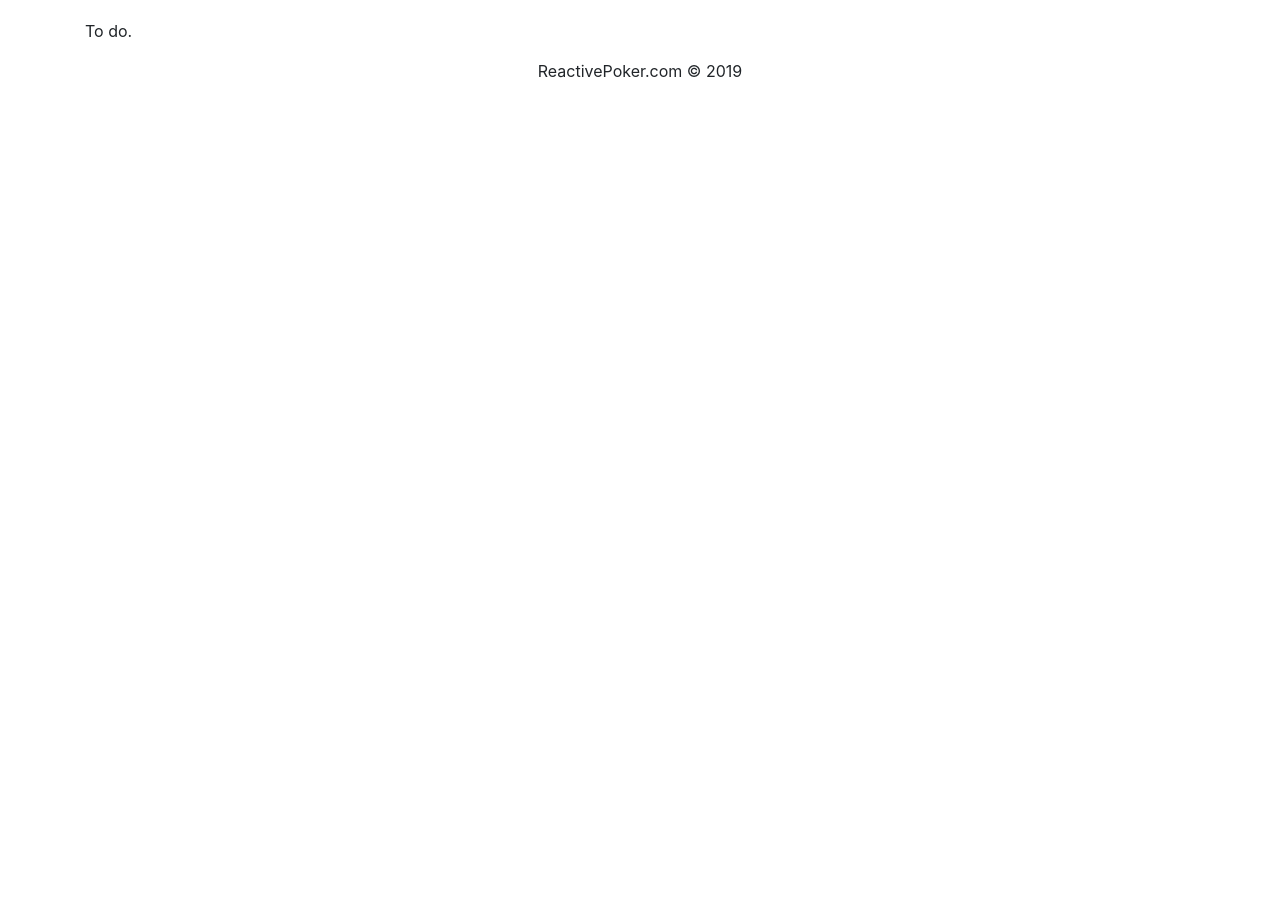
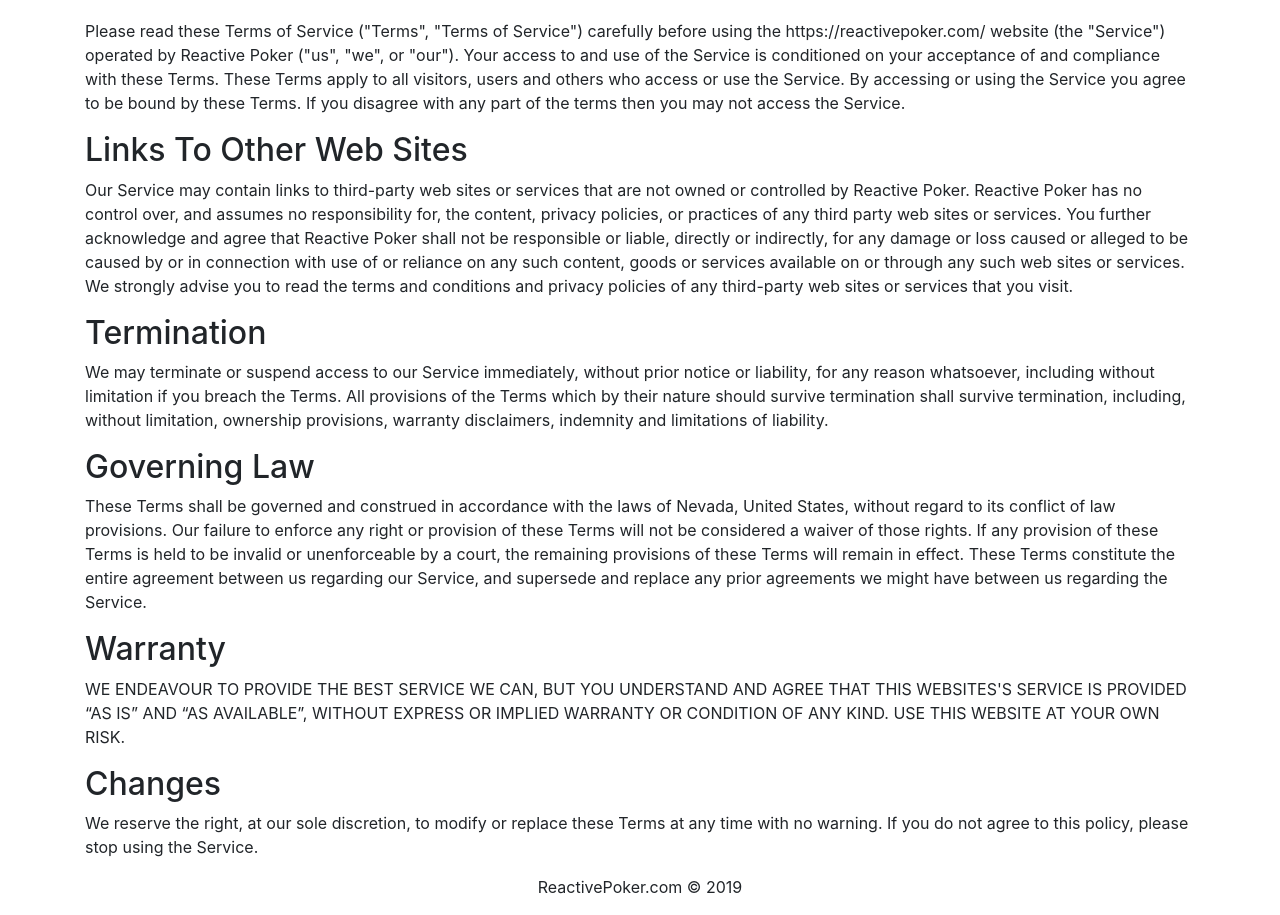
Before and after one commit to jorgedonoso/reactivepoker.com, a Next.js app: page /terms-of-service in a window 1280 px wide. Shown: the part 200-1115 px from the top of the page. Before the commit the page ends 800 px from the top, so only its background shows below. Built offline with nearby package versions, Linux system fonts and the light colour scheme.

Commit message:
Add TOS text

```diff
--- a/pages/terms-of-service.js
+++ b/pages/terms-of-service.js
@@ -3,6 +3,16 @@ import Page from "../layouts/Page"
 
 export default () => (
   <Page title="Terms of Service">
-    <p>To do.</p>
+    <p>Please read these Terms of Service ("Terms", "Terms of Service") carefully before using the https://reactivepoker.com/ website (the "Service") operated by Reactive Poker ("us", "we", or "our"). Your access to and use of the Service is conditioned on your acceptance of and compliance with these Terms. These Terms apply to all visitors, users and others who access or use the Service. By accessing or using the Service you agree to be bound by these Terms. If you disagree with any part of the terms then you may not access the Service.</p>
+    <h2>Links To Other Web Sites</h2>
+    <p>Our Service may contain links to third-party web sites or services that are not owned or controlled by Reactive Poker. Reactive Poker has no control over, and assumes no responsibility for, the content, privacy policies, or practices of any third party web sites or services. You further acknowledge and agree that Reactive Poker shall not be responsible or liable, directly or indirectly, for any damage or loss caused or alleged to be caused by or in connection with use of or reliance on any such content, goods or services available on or through any such web sites or services. We strongly advise you to read the terms and conditions and privacy policies of any third-party web sites or services that you visit.</p>
+    <h2>Termination</h2>
+    <p>We may terminate or suspend access to our Service immediately, without prior notice or liability, for any reason whatsoever, including without limitation if you breach the Terms. All provisions of the Terms which by their nature should survive termination shall survive termination, including, without limitation, ownership provisions, warranty disclaimers, indemnity and limitations of liability.</p>
+    <h2>Governing Law</h2>
+    <p>These Terms shall be governed and construed in accordance with the laws of Nevada, United States, without regard to its conflict of law provisions. Our failure to enforce any right or provision of these Terms will not be considered a waiver of those rights. If any provision of these Terms is held to be invalid or unenforceable by a court, the remaining provisions of these Terms will remain in effect. These Terms constitute the entire agreement between us regarding our Service, and supersede and replace any prior agreements we might have between us regarding the Service.</p>
+    <h2>Warranty</h2>
+    <p>WE ENDEAVOUR TO PROVIDE THE BEST SERVICE WE CAN, BUT YOU UNDERSTAND AND AGREE THAT THIS WEBSITES'S SERVICE IS PROVIDED “AS IS” AND “AS AVAILABLE”, WITHOUT EXPRESS OR IMPLIED WARRANTY OR CONDITION OF ANY KIND. USE THIS WEBSITE AT YOUR OWN RISK.</p>
+    <h2>Changes</h2>
+    <p>We reserve the right, at our sole discretion, to modify or replace these Terms at any time with no warning. If you do not agree to this policy, please stop using the Service.</p>
   </Page>
 )
```
